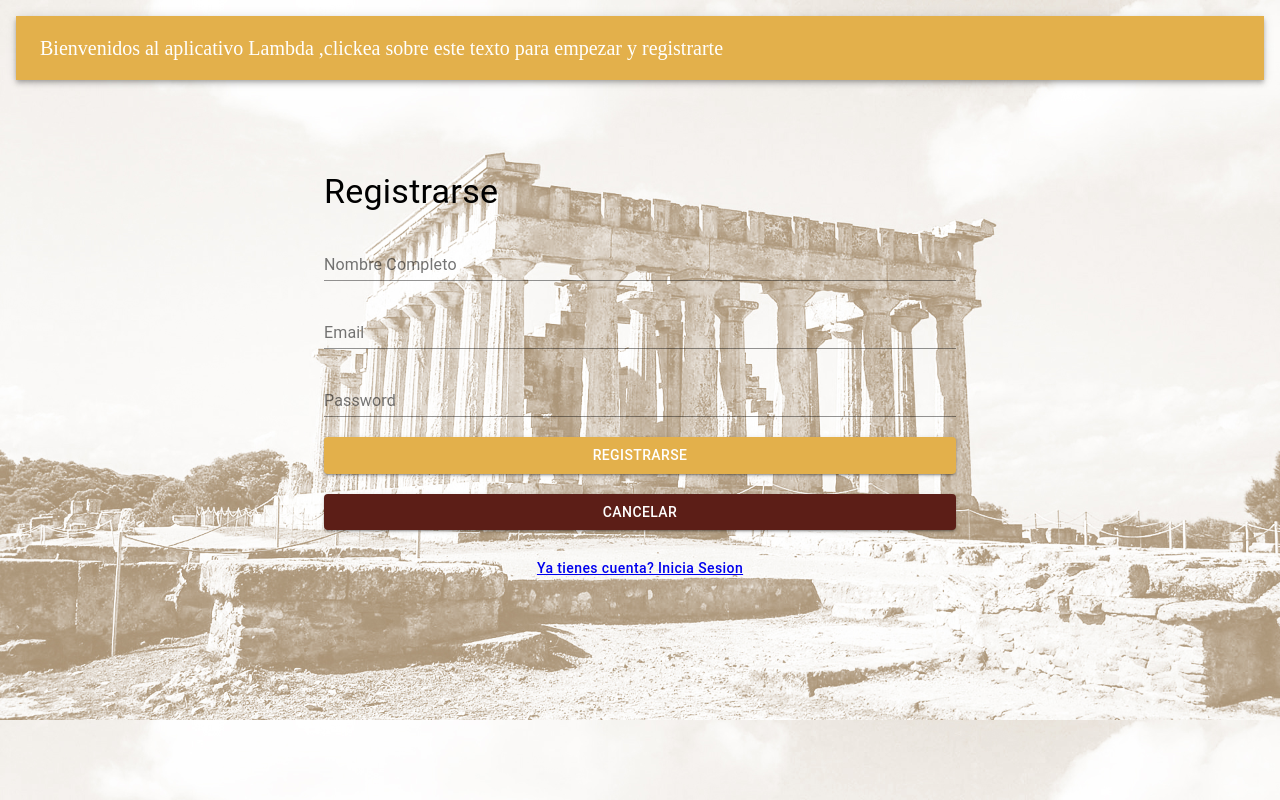
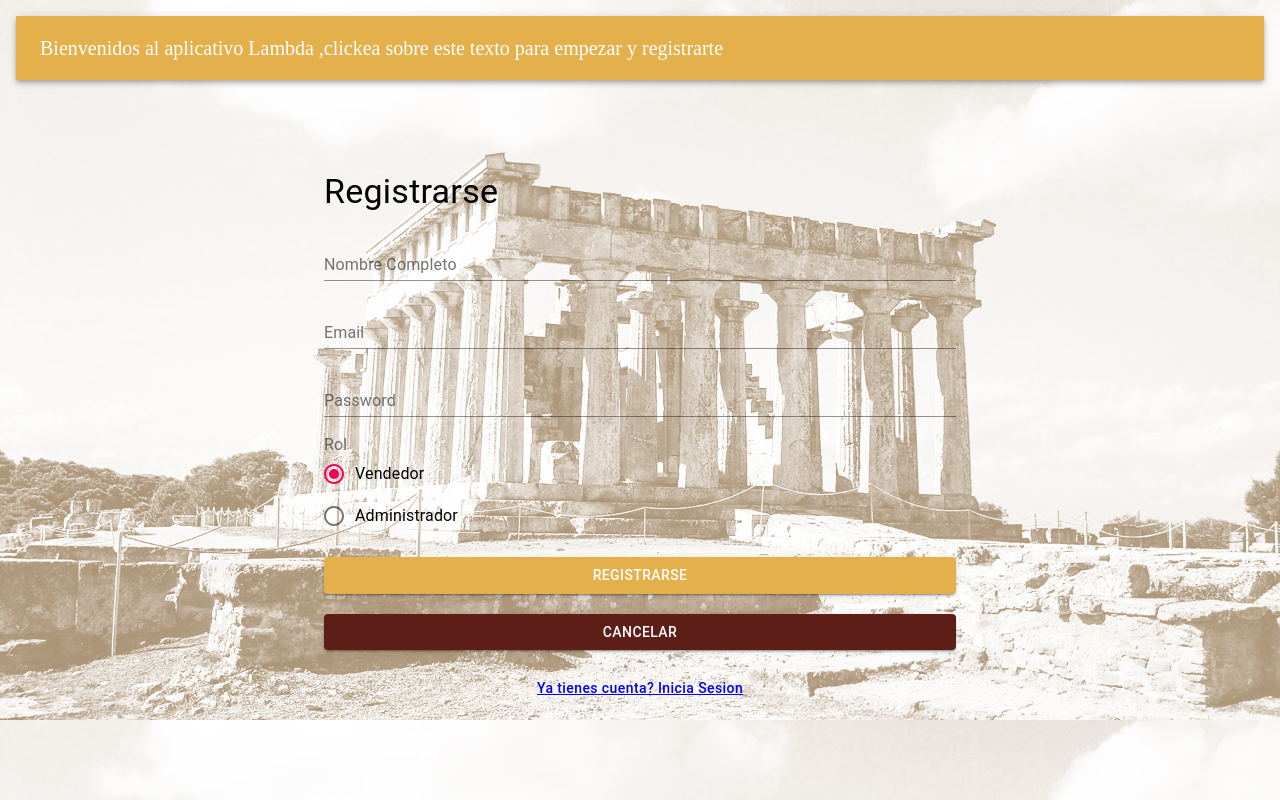
Before and after one commit to EquipoLambda/Repositorio_Lambda, a React (Create React App) app in the folder Frontend/: page /registrarse in a window 1280 px wide. Built offline with nearby package versions, Linux system fonts and the light colour scheme.

Commit message:
Se ingresa roles en el crus usuarios

```diff
--- a/Frontend/src/components/EditUser.jsx
+++ b/Frontend/src/components/EditUser.jsx
@@ -10,7 +10,8 @@ const initialValue = {
     fullName: '',
     email: '',
     //password:'',
-    estado:true
+    estado: true,
+    rol:true
 }
 
 const useStyles = makeStyles({
@@ -41,7 +42,7 @@ const theme = createTheme({
 
 export function EditUser() {
     const [users, setUser] = useState(initialValue);
-    const { fullName, email, estado } = users;
+    const { fullName, email, estado, rol } = users;
     const classes = useStyles();
     let history = useHistory();
 
@@ -64,6 +65,10 @@ export function EditUser() {
 
     const onStateChange = (state) => {
         setUser({ ...users, "estado": state });
+    }
+
+    const onStateChange2 = (state) => {
+        setUser({ ...users, "rol": state });
     }
 
     const updateUserData = async () => {
@@ -100,6 +105,22 @@ export function EditUser() {
                     <FormControlLabel value="noActivo" control={<Radio />} label="Inactivo" />
                 </RadioGroup>
             </FormControl>
+
+
+            <FormControl component="fieldset">
+                <FormLabel component="legend">Rol</FormLabel>
+                <RadioGroup
+                    name='rol'
+                    onChange={(e) => onStateChange2(e.target.value === "Vendedor")}
+                    aria-label="rol"
+                    defaultValue="Vendedor"
+                    value={rol ? "Vendedor" : "Administrador"}>
+                    <FormControlLabel value="Vendedor" control={<Radio />} label="Vendedor" />
+                    <FormControlLabel value="Administrador" control={<Radio />} label="Administrador" />
+                </RadioGroup>
+            </FormControl>
+
+
             <ThemeProvider theme={theme}>
             <FormControl>
                 <Button variant="contained" onClick={(e) => updateUserData()} color="primary">Editar Usuario</Button>
--- a/Frontend/src/components/Signup.jsx
+++ b/Frontend/src/components/Signup.jsx
@@ -1,5 +1,5 @@
 import React, { useState } from 'react'
-import { makeStyles, Button, Typography } from '@material-ui/core';
+import { makeStyles, Button, Typography, FormLabel, RadioGroup, Radio, FormControlLabel  } from '@material-ui/core';
 import { createUser } from '../services/UsersService';
 import { useHistory } from 'react-router-dom';
 import { NavLink } from 'react-router-dom';
@@ -7,10 +7,13 @@ import { FormGroup, FormControl, InputLabel, Input, } from '@material-ui/core';
 import { createTheme, ThemeProvider } from '@material-ui/core/styles';
 
 
+
+
 const initialValue = {
     fullName: '',
     email: '',
-    password: ''
+    password: '',
+    rol:true
 }
 
 
@@ -44,13 +47,18 @@ const theme = createTheme({
 
 export function Signup() {
     const [user, setNewUser] = useState(initialValue);
-    const { fullName, email, password } = user;
+    const { fullName, email, password, rol } = user;
 
     const classes = useStyles();
     let history = useHistory();
 
     const onValueChange = (e) => {
         setNewUser({ ...user, [e.target.name]: e.target.value });
+    }
+
+
+    const onStateChange = (state) => {
+        setNewUser({ ...user, "rol": state });
     }
 
 
@@ -81,10 +89,24 @@ export function Signup() {
                 <InputLabel htmlFor="my-input">Password</InputLabel>
                 <Input onChange={(e) => onValueChange(e)} name="password" value={password} id="my-input" type="password"  />
             </FormControl>
+
+            <FormControl component="fieldset">
+                <FormLabel component="legend">Rol</FormLabel>
+                <RadioGroup
+                    name='rol'
+                    onChange={(e) => onStateChange(e.target.value === "Vendedor")}
+                    aria-label="rol"
+                    defaultValue="Vendedor"
+                    value={rol ? "Vendedor" : "Administrador"}>
+                    <FormControlLabel value="Vendedor" control={<Radio />} label="Vendedor" />
+                    <FormControlLabel value="Administrador" control={<Radio />} label="Administrador" />
+                </RadioGroup>
+            </FormControl>
+
+
             <ThemeProvider theme={theme}>
             <FormControl>
                 <Button variant="contained" onClick={(e) => registerUser()} color="primary" className={classes.buttonEdit}>Registrarse</Button>
-
             </FormControl>
             <FormControl>
             <Button variant="contained" onClick={() => Cancel()} color="secondary" className={classes.buttonEdit}>Cancelar</Button>
--- a/Frontend/src/components/UserList.jsx
+++ b/Frontend/src/components/UserList.jsx
@@ -64,6 +64,7 @@ export function UserList() {
                     <TableCell align="center">Nombre Completo</TableCell>
                     <TableCell align="center">Email</TableCell>
                     <TableCell align="center">Estado</TableCell>
+                    <TableCell align="center">Rol</TableCell>
                     <TableCell></TableCell>
                 </TableRow>
             </TableHead>
@@ -74,6 +75,7 @@ export function UserList() {
                             <TableCell align="center">{user.fullName}</TableCell>
                             <TableCell align="center">{user.email}</TableCell>
                             <TableCell align="center">{user.estado ? "Activo" : "Inactivo"}</TableCell>
+                            <TableCell align="center">{user.rol ? "Vendedor" : "Administrador"}</TableCell>
                             <TableCell>
                                 <ThemeProvider theme={theme}>
                                     <Button variant="contained" component={Link} to={`/editUser/${user._id}`} color="primary" className={classes.buttonEdit}>Editar</Button>
```
Also changed, not shown: 6 other files (tests, documents, lock files or other folders).
